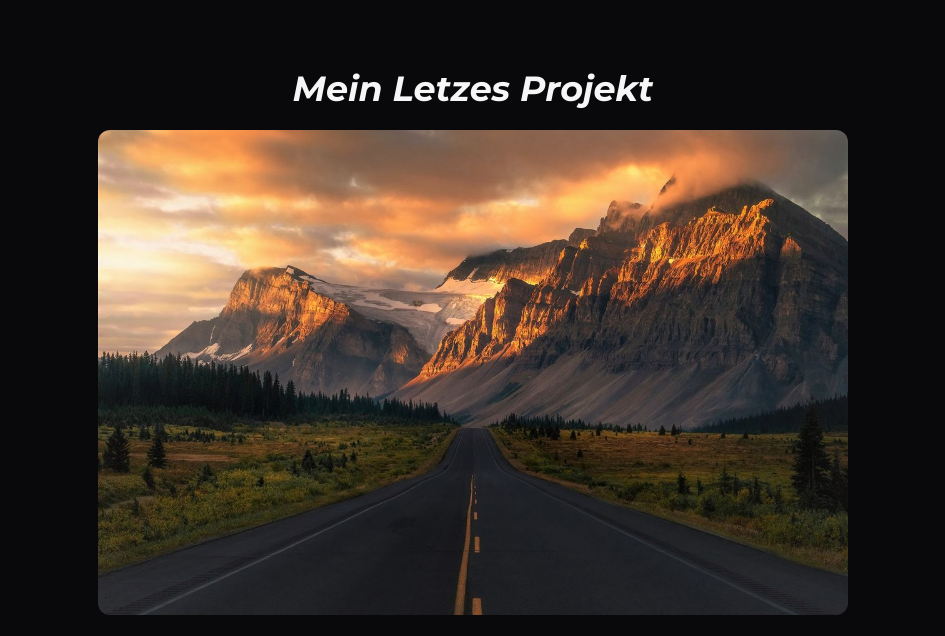
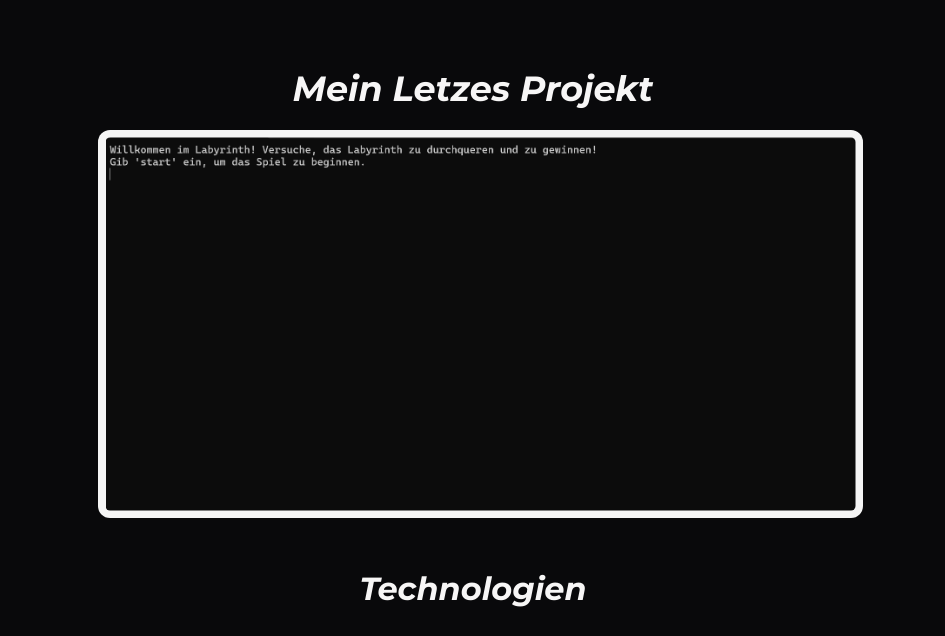
Before and after one commit to FansMC787/PortfolioWebseite, a plain HTML site: page index.html in a window 1280 px wide. Shown: the part 1000-1636 px from the top of the page, without its empty margins (167-1112 px from the left). Drawn offline with Linux system fonts and the light colour scheme.

Commit message:
Ich habe noch den "Mein Letzes Projekt" angepasst. Jetzt ist es beim Labyrinth und habe den Link auf den "Labyrinth.html" verlinkt.

```diff
--- a/Css/style.css
+++ b/Css/style.css
@@ -111,6 +111,8 @@ display: block;
     width: 100%;
     height: auto;
     border-radius: 12px;
+    background-color: whitesmoke;
+    padding: 1%;
 }
 .tech-ueber{
     padding-top: 25px;
--- a/index.html
+++ b/index.html
@@ -37,8 +37,8 @@
     </main>
     <div class="Projekt-container">
     <h1 class="Projekt-ueber">Mein Letzes Projekt</h1>
-    <a href="Projekt.html">
-    <img class="Projekt-Bild" src="Images/Landscape_1.jpg" alt="Landschaft Bild">
+    <a href="Projekten/Labyrinth/Labyrinth.html">
+    <img class="Projekt-Bild" src="Projekten/Labyrinth/KonsoleBild.png" alt="Konsolen Bild">
     </a>
 </div>
 <div>
```
